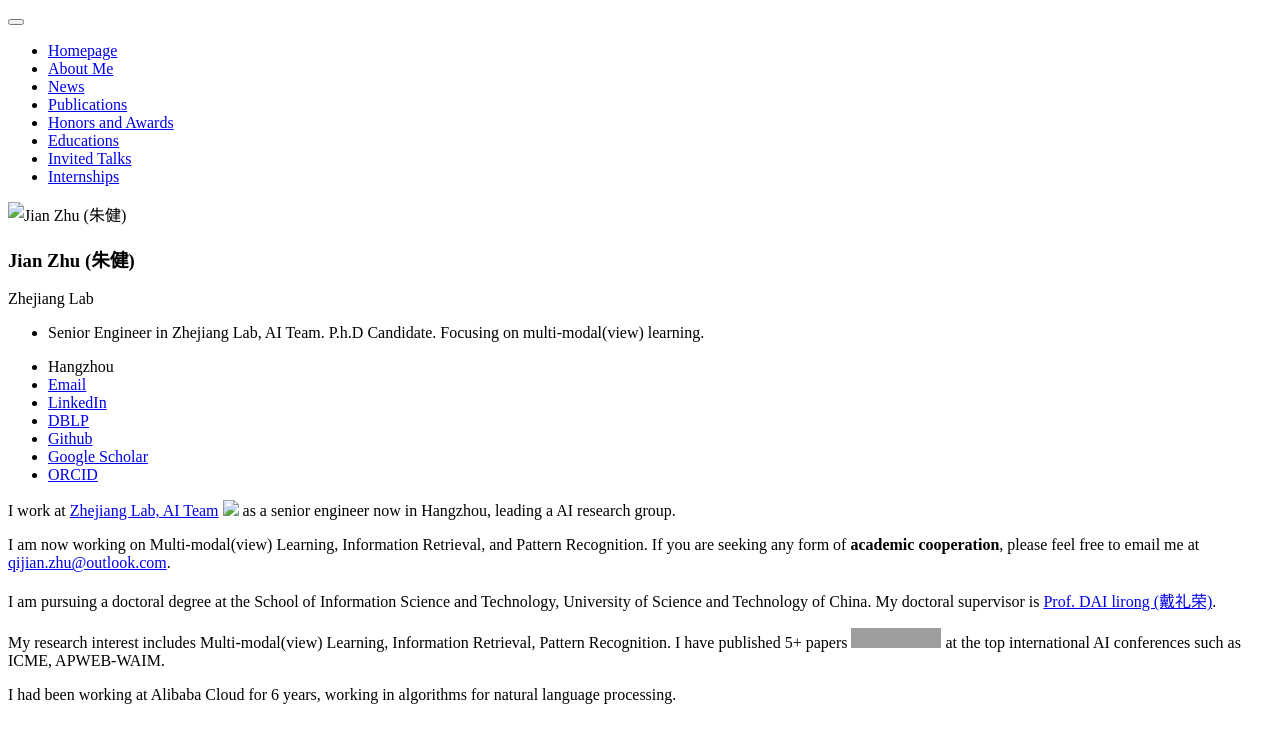
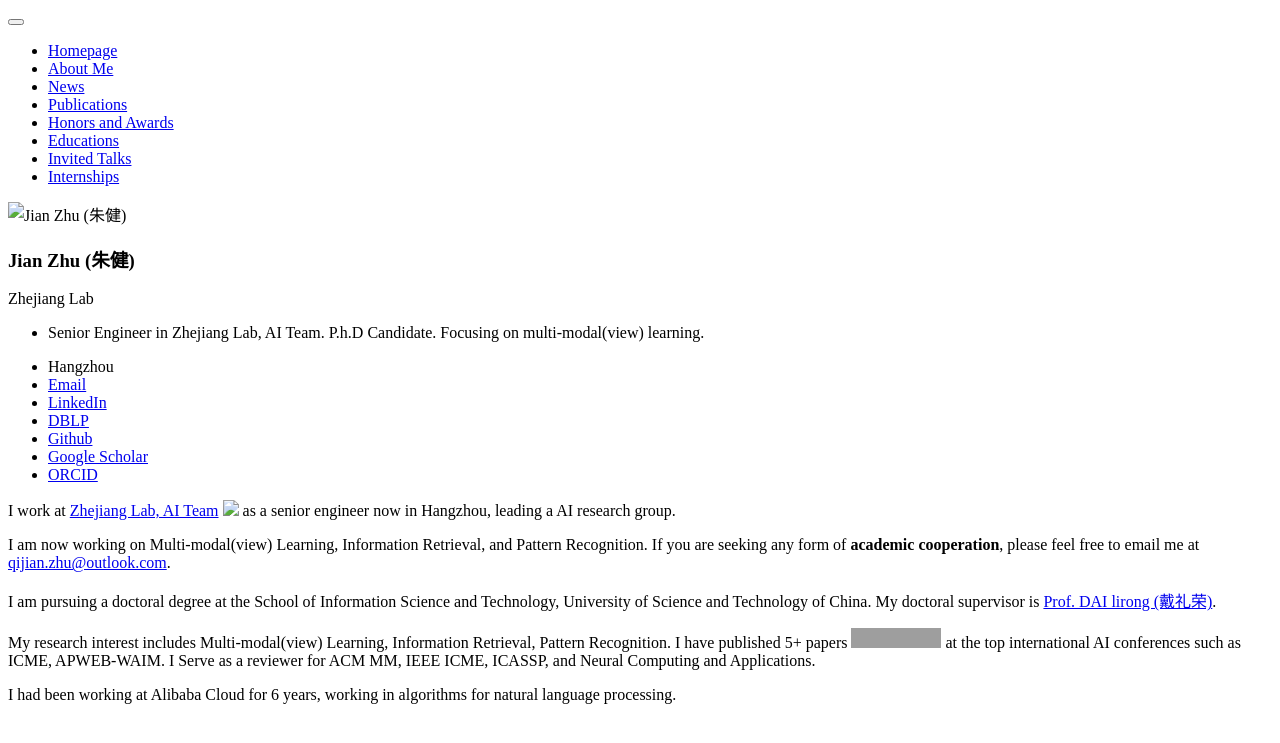
Before and after one commit to HackerHyper/HackerHyper.github.io, a Jekyll site: the page built from _pages/includes/intro.md, in a window 1280 px wide. Shown: the top 743 px of the page. Built offline with Jekyll 4.4.1, drawn with Linux system fonts in a browser that asks for light colours; our own code applies the rules of GitHub Pages for plain Markdown files; grey boxes are pictures that could not be loaded.

Commit message:
first commit

```diff
--- a/_pages/includes/intro.md
+++ b/_pages/includes/intro.md
@@ -5,5 +5,6 @@ I am now working on Multi-modal(view) Learning, Information Retrieval, and Patte
 I am pursuing a doctoral degree at the School of Information Science and Technology, University of Science and Technology of China. My doctoral supervisor is [Prof. DAI lirong (戴礼荣)](https://faculty.ustc.edu.cn/dailirong/en/jsxx/242724/jsxx/).
 
 My research interest includes Multi-modal(view) Learning, Information Retrieval, Pattern Recognition. I have published 5+ papers <a href='https://scholar.google.com/citations?hl=zh-CN&user=zYrKCHIAAAAJ'><img src="https://img.shields.io/endpoint?logo=Google%20Scholar&url=https%3A%2F%2Fcdn.jsdelivr.net%2Fgh%2FRayeRen%2Frayeren.github.io@google-scholar-stats%2Fgs_data_shieldsio.json&labelColor=f6f6f6&color=9cf&style=flat&label=citations"></a> at the top international AI conferences such as ICME, APWEB-WAIM.
+I Serve as a reviewer for ACM MM, IEEE ICME, ICASSP, and Neural Computing and Applications.
 
 I had been working at Alibaba Cloud for 6 years, working in algorithms for natural language processing.
```
